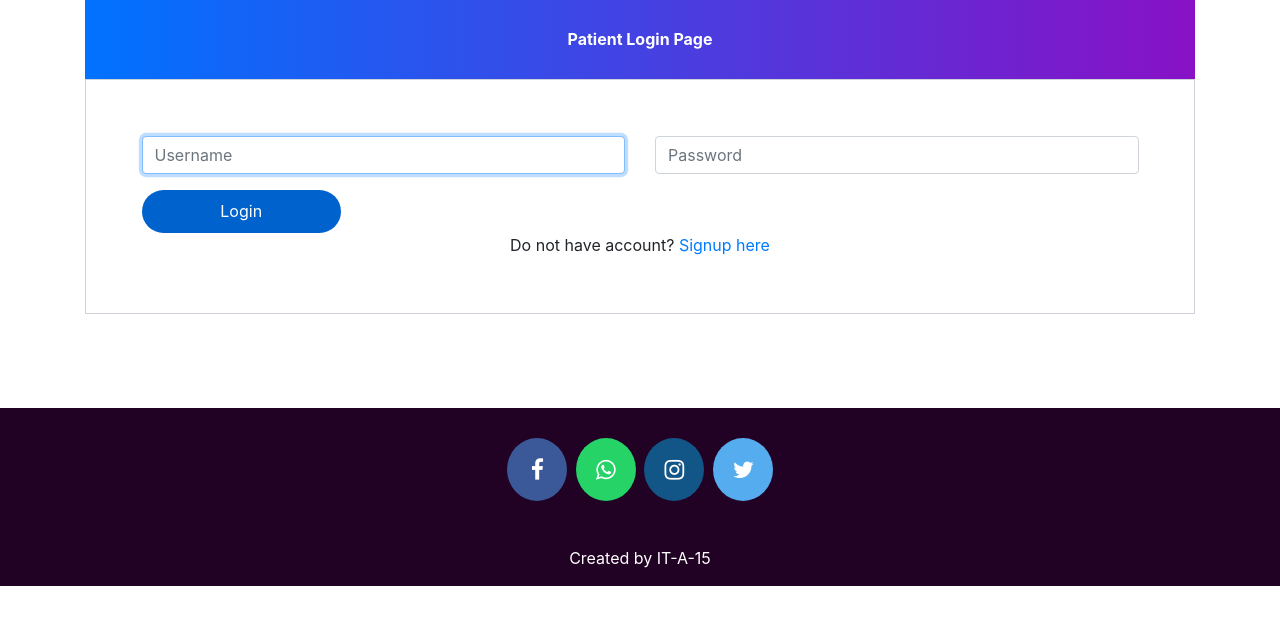
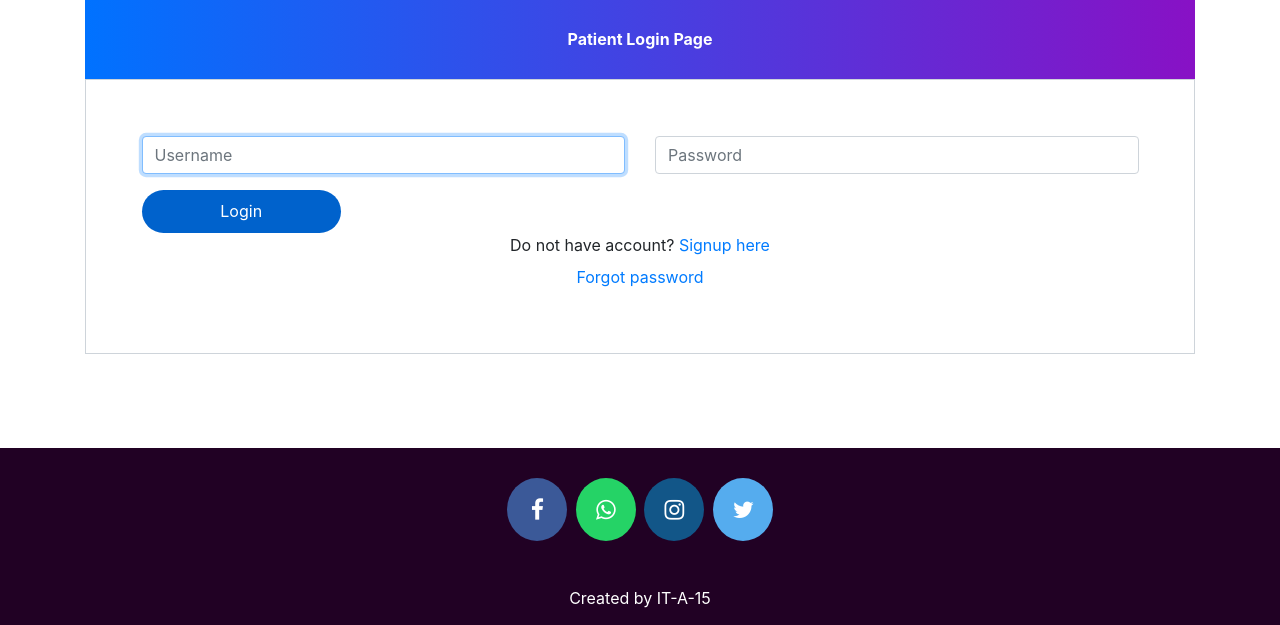
Before and after one commit to Tejasgambhir/Hospital-Management-System, a Django app: page /patientlogin in a window 1280 px wide. Shown: the part 97-722 px from the top of the page. Run offline with Django 3.2, Linux system fonts and the light colour scheme; some libraries are stand-ins or nearby versions.

Commit message:
forgot patients pass updates

```diff
--- a/templates/hospital/patientlogin.html
+++ b/templates/hospital/patientlogin.html
@@ -91,6 +91,7 @@
           </div>
           <button type="submit" class="btnSubmit">Login</button>
           <div class="text-center">Do not have account? <a href="patientsignup">Signup here</a></div>
+          <a href="{% url 'password-reset'%}" class="text-center nav-item nav-link">Forgot password</a>
         </div>
       </div>
     </div>
```
